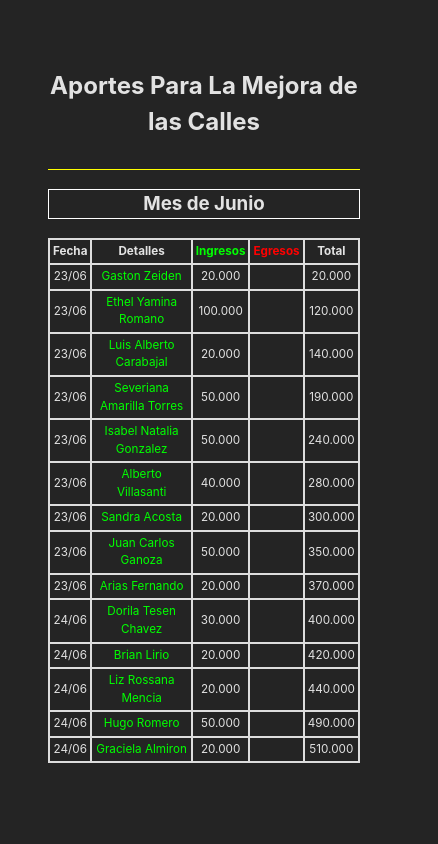
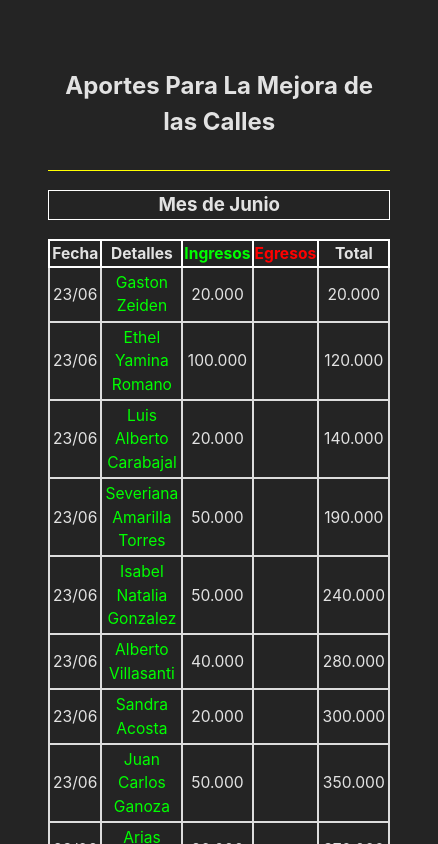
Before and after one commit to Dynezel/mejoras-calles-externas, a React (Vite) app: page / in a window 390 px wide. Shown: the top 844 px of the page, 438 px wide, since content can reach past the window. Built offline with nearby package versions, Linux system fonts and the light colour scheme.

Commit message:
Add files via upload

```diff
--- a/src/css/tablas.css
+++ b/src/css/tablas.css
@@ -19,7 +19,7 @@ table {
   width: 100%;
   border-collapse: collapse;
 }
-
+ad honorem
 table th,
 table td {
   padding: 3px;
@@ -30,6 +30,6 @@ table td {
     table {
         max-width  :80vw;
         width      :80vw;
-        font-size  :3vw;
+        font-size  :4vw;
     }
 }
```
